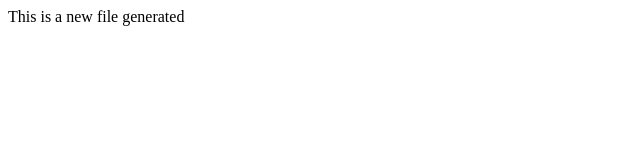
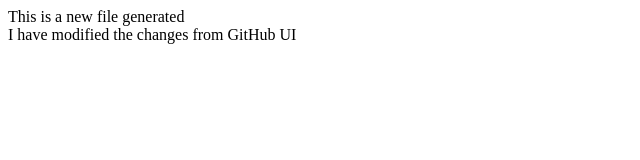
Before and after one commit to nishusharma30/myfirstgitrepo, a plain HTML site: page index.html in a window 1280 px wide. Shown: the whole page, without its empty margins (0-640 px from the left). Drawn offline with Linux system fonts and the light colour scheme.

Commit message:
Update file

```diff
--- a/index.html
+++ b/index.html
@@ -1 +1,2 @@
 <div>This is a new file generated</div>
+<div> I have modified the changes from GitHub UI</div>
```
